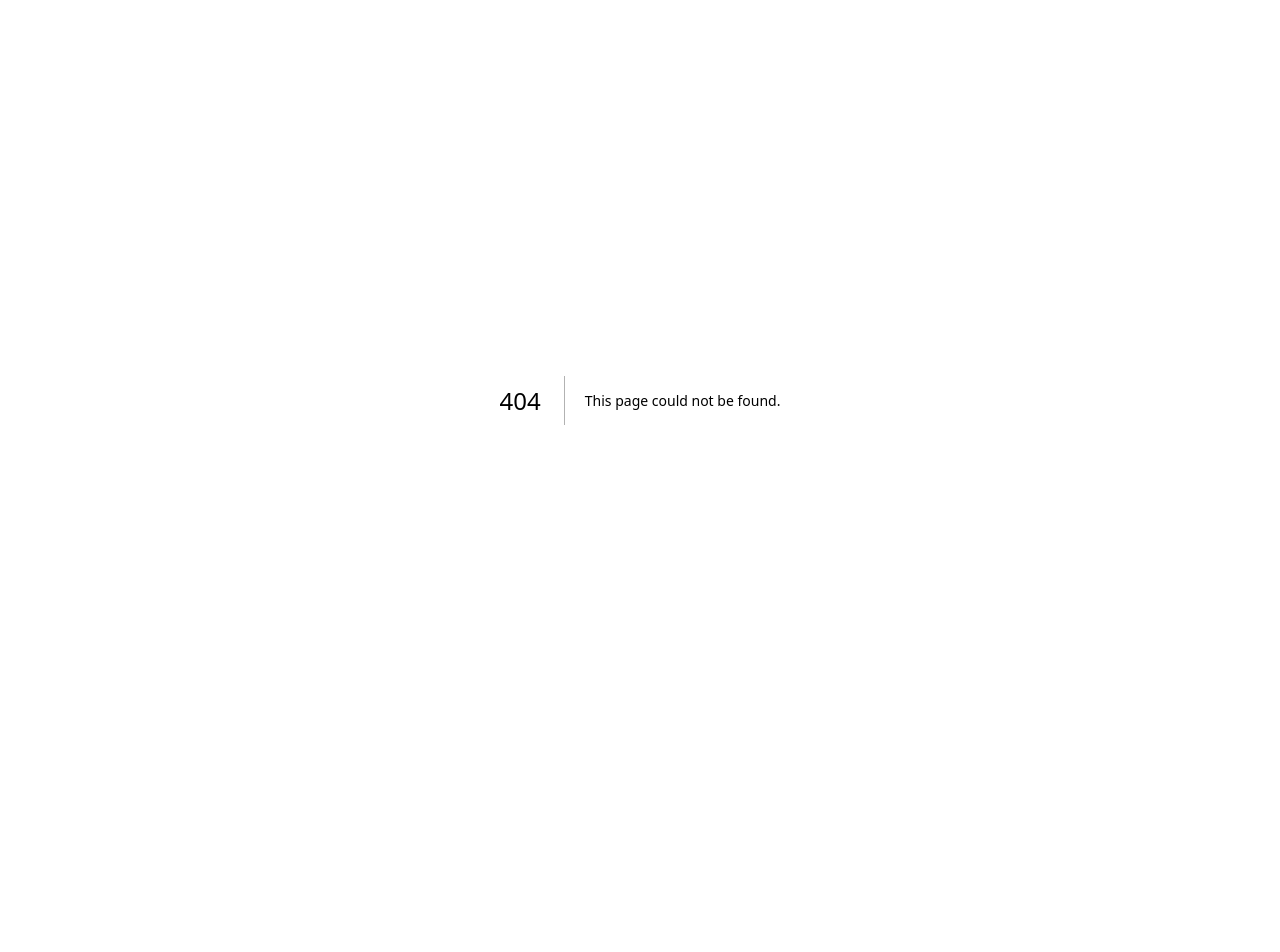
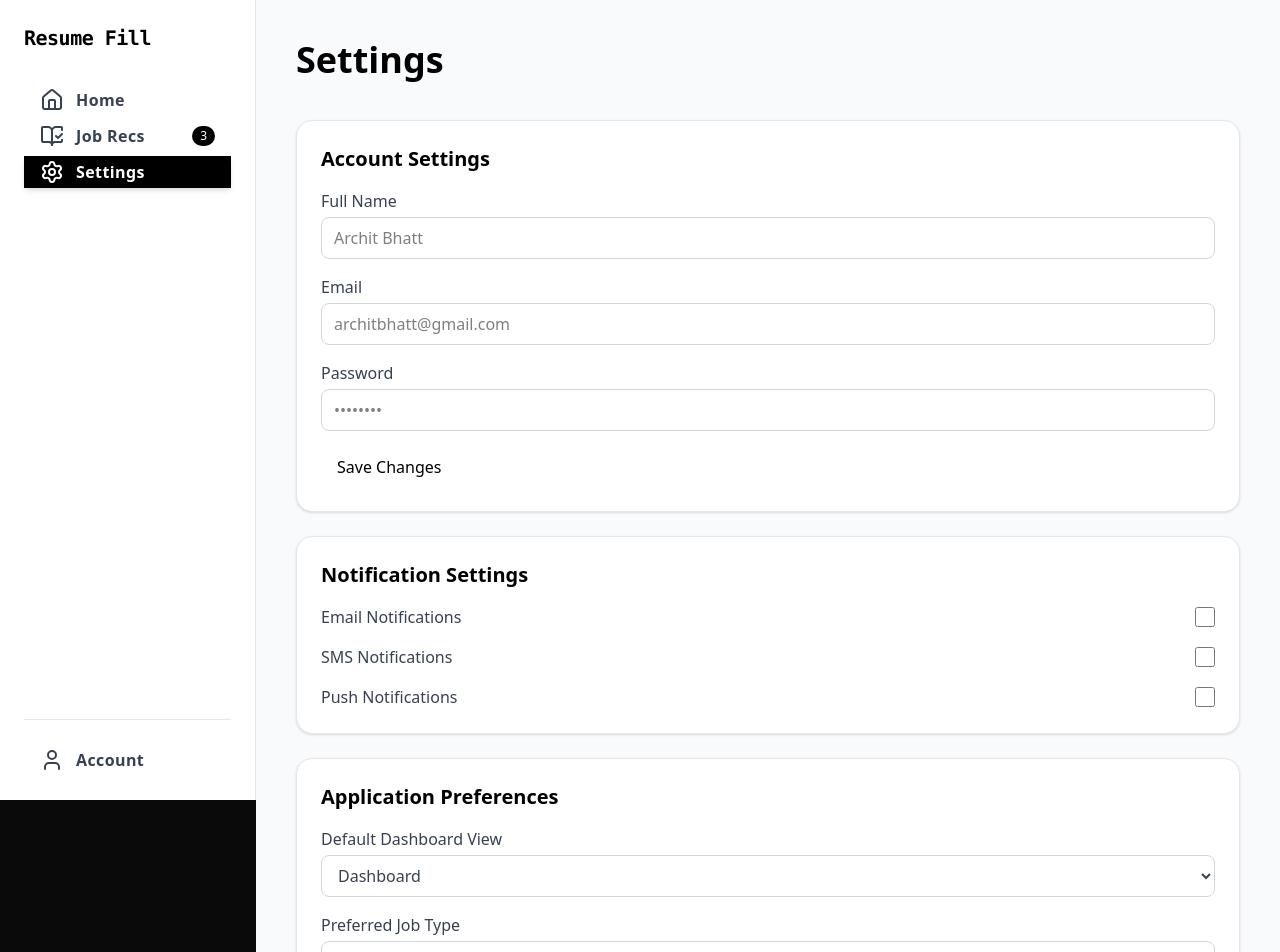
Before and after one commit to Resume-Application/ResumeFill-App, a Next.js app in the folder resume-fill/: page /settings in a window 1280 px wide. Before the commit this address had no page. Shown: the top 952 px of the page. Before the commit the page ends 800 px from the top, so only its background shows below. Built offline with nearby package versions, Linux system fonts and the light colour scheme.

Commit message:
settings page

```diff
--- a/resume-fill/app/components/Sidebar.tsx
+++ b/resume-fill/app/components/Sidebar.tsx
@@ -20,7 +20,7 @@ export default function Sidebar({ className = "" }: SidebarProps) {
           notificationCount={3}
           icon={<BookOpenCheck />}
         />
-        <SidebarItem label="Settings" href="/dashboard/settings" icon={<Settings />} />
+        <SidebarItem label="Settings" href="/settings" icon={<Settings />} />
       </nav>
 
       {/* Footer */}
--- /dev/null
+++ b/resume-fill/app/components/settings/AccountSettings.tsx
@@ -0,0 +1,40 @@
+import Card from "./Card";
+
+export default function AccountSettings() {
+  return (
+    <Card title="Account Settings">
+      <div className="space-y-4">
+        <div>
+          <label className="block text-gray-700 font-medium mb-1">Full Name</label>
+          <input
+            type="text"
+            placeholder="Archit Bhatt"
+            className="w-full border border-gray-300 rounded-lg px-3 py-2 focus:outline-none focus:ring-2 focus:ring-blue-500"
+          />
+        </div>
+
+        <div>
+          <label className="block text-gray-700 font-medium mb-1">Email</label>
+          <input
+            type="email"
+            placeholder="architbhatt@gmail.com"
+            className="w-full border border-gray-300 rounded-lg px-3 py-2 focus:outline-none focus:ring-2 focus:ring-blue-500"
+          />
+        </div>
+
+        <div>
+          <label className="block text-gray-700 font-medium mb-1">Password</label>
+          <input
+            type="password"
+            placeholder="••••••••"
+            className="w-full border border-gray-300 rounded-lg px-3 py-2 focus:outline-none focus:ring-2 focus:ring-blue-500"
+          />
+        </div>
+
+        <button className="px-4 py-2 bg-white text-black rounded-lg hover:bg-stone-100 transition">
+          Save Changes
+        </button>
+      </div>
+    </Card>
+  );
+}
--- /dev/null
+++ b/resume-fill/app/components/settings/Card.tsx
@@ -0,0 +1,8 @@
+export default function Card({ title, children }: { title: string; children: React.ReactNode }) {
+  return (
+    <div className="bg-white border border-gray-200 rounded-2xl p-6 shadow-sm hover:shadow-md transition">
+      <h2 className="text-xl font-semibold mb-4">{title}</h2>
+      {children}
+    </div>
+  );
+}
--- /dev/null
+++ b/resume-fill/app/components/settings/NotificationSettings.tsx
@@ -0,0 +1,24 @@
+import Card from "./Card";
+
+export default function NotificationSettings() {
+  return (
+    <Card title="Notification Settings">
+      <div className="space-y-4 text-gray-700">
+        <div className="flex items-center justify-between">
+          <span>Email Notifications</span>
+          <input type="checkbox" className="w-5 h-5" />
+        </div>
+
+        <div className="flex items-center justify-between">
+          <span>SMS Notifications</span>
+          <input type="checkbox" className="w-5 h-5" />
+        </div>
+
+        <div className="flex items-center justify-between">
+          <span>Push Notifications</span>
+          <input type="checkbox" className="w-5 h-5" />
+        </div>
+      </div>
+    </Card>
+  );
+}
--- /dev/null
+++ b/resume-fill/app/components/settings/PreferencesSettings.tsx
@@ -0,0 +1,27 @@
+import Card from "./Card";
+
+export default function PreferencesSettings() {
+  return (
+    <Card title="Application Preferences">
+      <div className="space-y-4 text-gray-700">
+        <div>
+          <label className="block mb-1 font-medium">Default Dashboard View</label>
+          <select className="w-full border border-gray-300 rounded-lg px-3 py-2 focus:outline-none focus:ring-2 focus:ring-blue-500">
+            <option>Dashboard</option>
+            <option>Applications</option>
+            <option>Profile</option>
+          </select>
+        </div>
+
+        <div>
+          <label className="block mb-1 font-medium">Preferred Job Type</label>
+          <select className="w-full border border-gray-300 rounded-lg px-3 py-2 focus:outline-none focus:ring-2 focus:ring-blue-500">
+            <option>Full-Time</option>
+            <option>Part-Time</option>
+            <option>Internship</option>
+          </select>
+        </div>
+      </div>
+    </Card>
+  );
+}
--- a/resume-fill/app/layout.tsx
+++ b/resume-fill/app/layout.tsx
@@ -8,7 +8,7 @@ export default function RootLayout({ children }: { children: React.ReactNode })
   const pathname = usePathname();
 
   // Routes that should show sidebar and topbar
-  const sidebarRoutes = ["/", "/intro", "/dashboard", "/profile"];
+  const sidebarRoutes = ["/", "/intro", "/dashboard", "/profile", "/settings"];
   const showSidebar = sidebarRoutes.some(
     route => pathname === route || pathname.startsWith(route + "/")
   );
--- /dev/null
+++ b/resume-fill/app/settings/page.tsx
@@ -0,0 +1,21 @@
+"use client";
+
+import AccountSettings from "../components/settings/AccountSettings";
+import NotificationSettings from "../components/settings/NotificationSettings";
+import PreferencesSettings from "../components/settings/PreferencesSettings";
+
+export default function SettingsPage() {
+  return (
+    <div className="min-h-screen bg-gray-50 text-black px-10 py-10">
+      <div className="max-w-5xl mx-auto space-y-10">
+        <h1 className="text-4xl font-bold">Settings</h1>
+
+        <div className="grid grid-cols-1 gap-6">
+          <AccountSettings />
+          <NotificationSettings />
+          <PreferencesSettings />
+        </div>
+      </div>
+    </div>
+  );
+}
```
